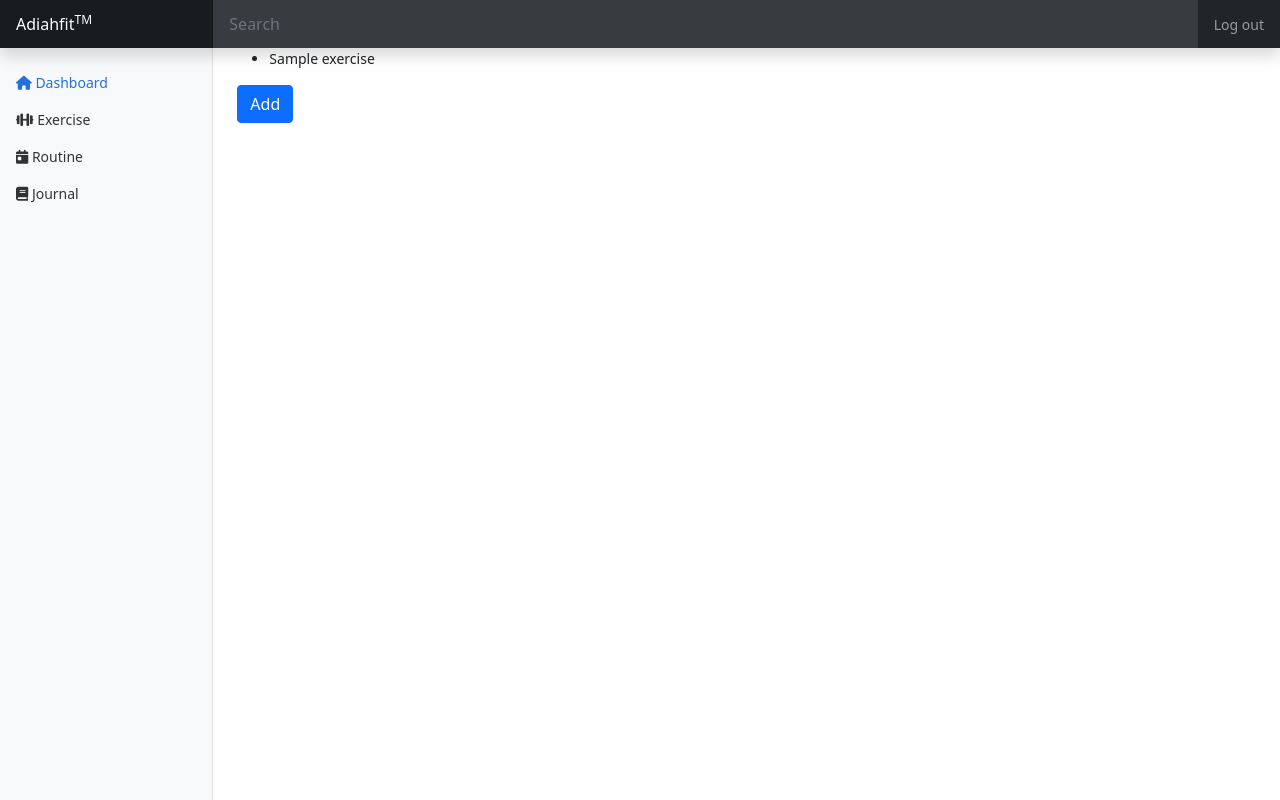
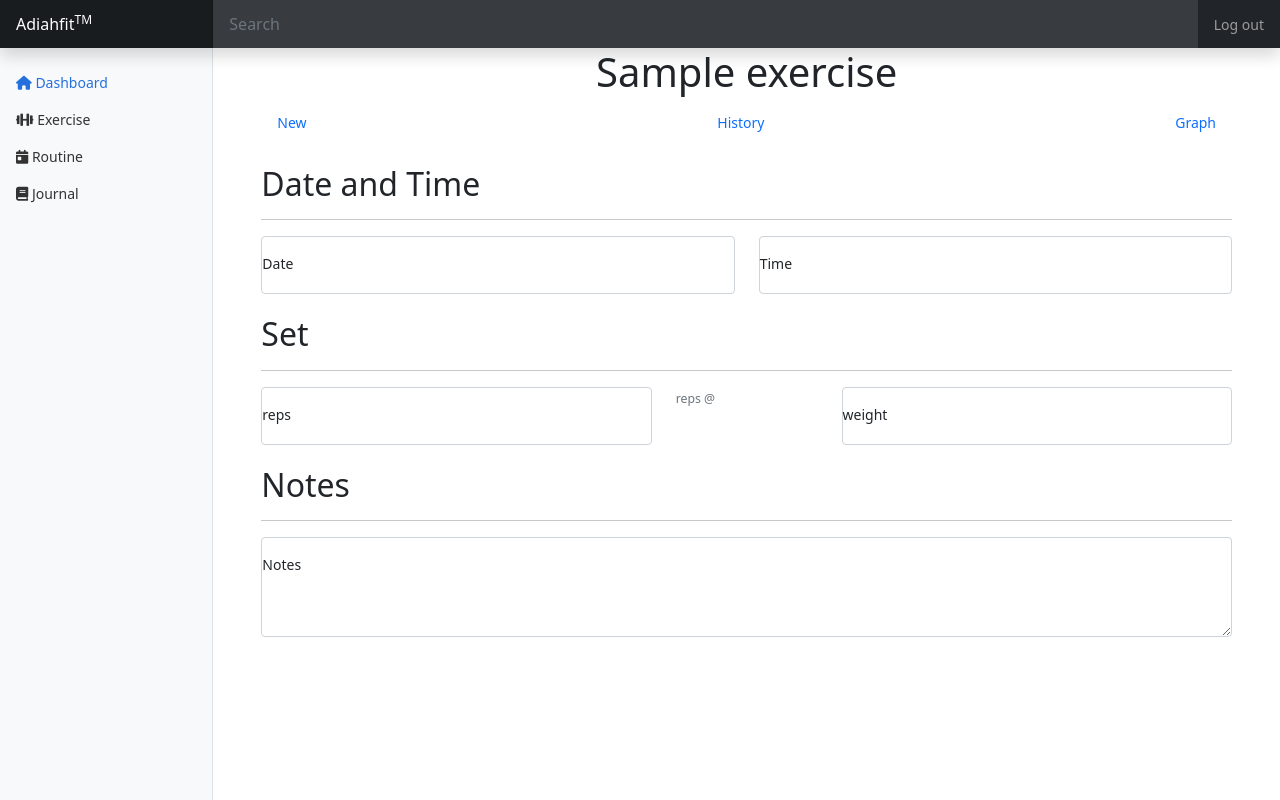
Before and after one commit to nathanieladiah/gymlog, a Django app: template logger/templates/logger/exercise.html in a window 1280 px wide. Run offline with Django 3.2, Linux system fonts and the light colour scheme; tables that the repository leaves empty hold one stand-in row (values such as "Sample post"); the template is opened without the code that fills it: values that come from a table or form of the project are taken from there, most other values are stand-ins (such as "Sample title", 1, 10 or a date in 2020).

Commit message:
Create form template to add records for exercise

```diff
--- a/logger/templates/logger/dblayout.html
+++ b/logger/templates/logger/dblayout.html
@@ -67,7 +67,7 @@
 								</a>
 							</li>
 							<li class="nav-item">
-								<a class="nav-link" href="{% url 'exercise' %}">
+								<a class="nav-link" href="{% url 'exercises' %}">
 									<!-- <span data-feather="file"></span> -->
 									<i class="fa-solid fa-dumbbell"></i>
 									Exercise
--- a/logger/templates/logger/exercise.html
+++ b/logger/templates/logger/exercise.html
@@ -1,50 +1,56 @@
 {% extends 'logger/dblayout.html' %}
 
-{% block title %}Exercises{% endblock %}
+{% block title %}{{ exercise.name }}{% endblock %}
 
 {% block body %}
-	<ul>
-		{% for exercise in exercises %}
-			<li>{{ exercise.name }}</li>
-		{% endfor %}
-	</ul>
+	<div class="container-fluid">
+		<h1 class="text-center mb-2">{{ exercise.name }}</h1>
 
-	<!-- Button to trigger add exercise modal -->
-	<button type="button" class="btn btn-primary" data-bs-toggle="modal" data-bs-target="#Addexercise">
-		Add
-	</button>
-
-	<!-- Modal -->
-	<div class="modal fade" id="Addexercise" tabindex="-1" aria-labelledby="ModalLabel" aria-hidden="true">
-		<div class="modal-dialog">
-			<div class="modal-content">
-				<div class="modal-header">
-					<h5 class="modal-title" id="ModalLabel">Add exercise</h5>
-					<button type="button" class="btn-close" data-bs-dismiss="modal" aria-label="close"></button>
+		<nav class="nav justify-content-between mb-4">
+			<a class="nav-link active" href="#">New</a>
+			<a class="nav-link" href="#">History</a>
+			<a class="nav-link" href="#">Graph</a>
+		</nav>
+		<form>
+			<h2>Date and Time</h2>
+			<hr>
+			<div class="row">
+				<div class="col-6 form-floating">
+					<input class="form-control" id="date" type="text" name="date" placeholder="Date">
+					<label for="date">Date</label>
 				</div>
-				<div class="modal-body">
-					<!-- Add exercise form -->
-					<form id="newexercise_form" method="POST" action="#">
-						{% csrf_token %}
-						<div class="form-floating mb-3">
-							<input class="form-control" id="exercise_name" type="text" name="name" autocomplete="off" placeholder="Name">
-							<label for="exercise_name">Name</label>
-						</div>
-						<div class="form-floating mb-3">
-							<select class="form-select" id="floatingSelect" aria-label="Floating label select example">
-								{% for method in methods %}
-									<option value="{{ method.0 }}">{{ method.1 }}</option>
-								{% endfor %}
-							</select>
-							<label for="floatingSelect">Exercise type:</label>
-						</div>
-					</form>
-				</div>
-				<div class="modal-footer">
-					<button type="button" class="btn btn-secondary" data-bs-dismiss="modal">Close</button>
-					<button type="button" class="btn btn-primary">Save exercise</button>
+				<div class="col-6 form-floating">
+					<input class="form-control" id="time" type="text" name="time" placeholder="Time">
+					<label for="time">Time</label>
 				</div>
 			</div>
-		</div>
+			<br>
+			<h2>Set</h2>
+			<hr>
+			<div class="row">
+				<div class="col-5 form-floating">
+					<input class="form-control" id="reps" type="text" name="reps" placeholder="reps">
+					<label for="reps">reps</label>
+				</div>
+				<div class="col-2">
+					<span id="repdescriptor" class="form-text">
+					reps @
+					</span>
+				</div>
+				<div class="col-5 form-floating">
+					<input class="form-control" id="weight" type="text" name="weight" placeholder="weight">
+					<label for="weight">weight</label>
+				</div>
+			</div>
+			<br>
+			<h2>Notes</h2>
+			<hr>
+			<div class="row">
+				<div class="col-12 form-floating">
+					<textarea class="form-control" placeholder="Notes" id="notes" style="height: 100px;"></textarea>
+					<label for="notes">Notes</label>
+				</div>
+			</div>
+		</form>
 	</div>
 {% endblock %}
--- a/logger/urls.py
+++ b/logger/urls.py
@@ -7,5 +7,7 @@ urlpatterns = [
 	path("logout", views.logout_view, name="logout"),
 	path("register", views.register, name="register"),
 	path("dashboard", views.dashboard, name="dashboard"),
-	path("exercise", views.exercise, name="exercise")
+	path("exercises", views.exercises, name="exercises"),
+	path("new_exercise", views.new_exercise, name="new_exercise"),
+	path("exercise/<int:exercise_id>", views.exercise, name="exercise"),
 ]
```
Also changed, not shown: logger/templates/logger/exercises.html (added, +57 -0 lines), logger/views.py (+20 -2 lines).
